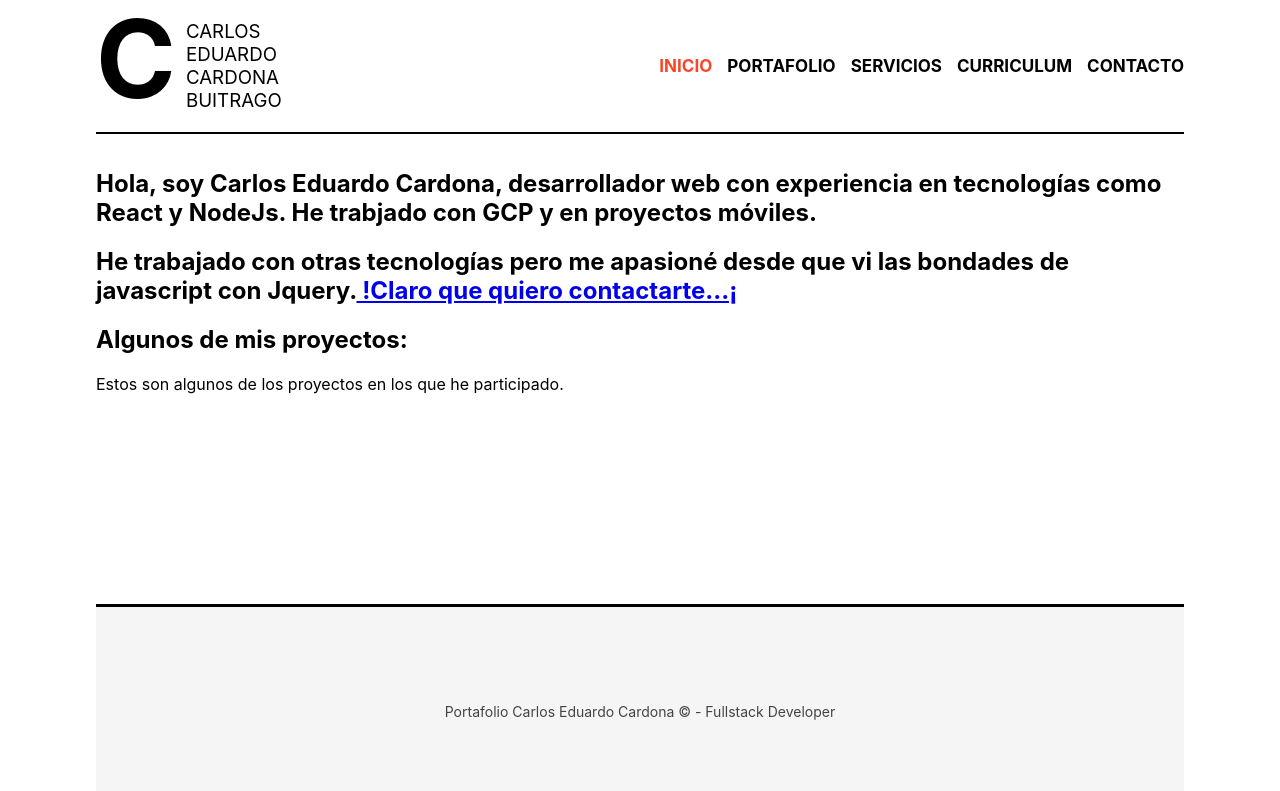
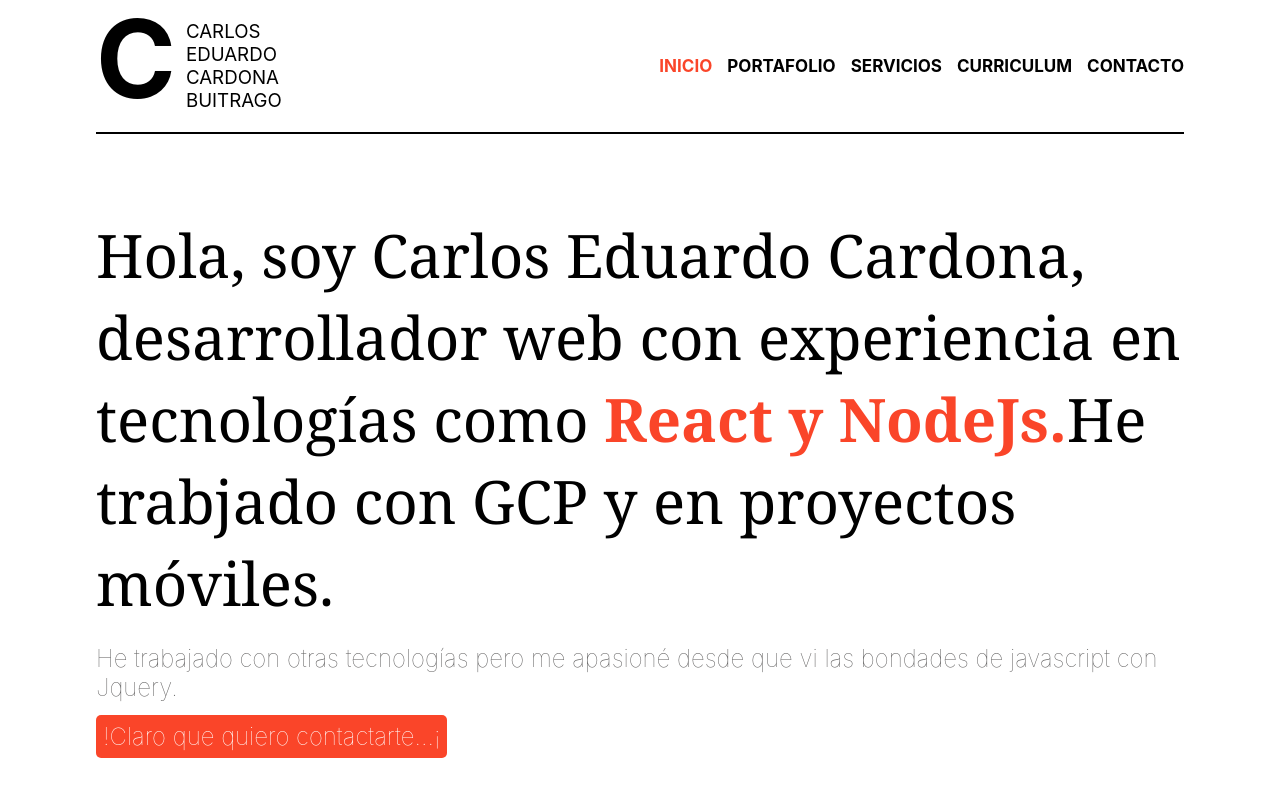
Before and after one commit to CarlosEduardoCardonaB/mi_portafoio, a React (Create React App) app: page /Inicio in a window 1280 px wide. Shown: the top 791 px of the page. Built offline with nearby package versions, Linux system fonts and the light colour scheme.

Commit message:
se se aplican estilos al inicio y a unos encabezados

```diff
--- a/src/componentes/Contacto.js
+++ b/src/componentes/Contacto.js
@@ -3,7 +3,7 @@ import React from 'react'
 export const Contacto = () => {
   return (
     <div className='page'>
-      <h1>Contacto</h1>
+      <h1 className='heading'>Contacto</h1>
 
       <form className='contacto' action='mailto:caeca425@gmail.com'>
         <input type='text' placeholder='Nombre'/>
--- a/src/componentes/Curriculum.js
+++ b/src/componentes/Curriculum.js
@@ -3,7 +3,7 @@ import React from 'react'
 export const Curriculum = () => {
   return (
     <div className='page'>
-      <h1>Curriculum</h1>
+      <h1 className='heading'>Curriculum</h1>
 
           <h2>Experiencia</h2>
           <ul>
--- a/src/componentes/Inicio.js
+++ b/src/componentes/Inicio.js
@@ -3,18 +3,16 @@ import { Link } from 'react-router-dom'
 
 export const Inicio = () => {
   return (
-    <div className='page'>
+    <div className='home'>
       <h1>
-        Hola, soy Carlos Eduardo Cardona, desarrollador web con experiencia en tecnologías como React y NodeJs.
+        Hola, soy Carlos Eduardo Cardona, desarrollador web con experiencia en tecnologías como <strong>React y NodeJs.</strong>
         He trabjado con GCP y en proyectos móviles.
       </h1>
-      <h2>
-        He trabajado con otras tecnologías pero me apasioné desde que vi las bondades de javascript con Jquery.
-        <Link to="/Contacto"> !Claro que quiero contactarte...¡</Link>
-      </h2>
+      <h2>He trabajado con otras tecnologías pero me apasioné desde que vi las bondades de javascript con Jquery.</h2>
+      <h2><Link to="/Contacto"> !Claro que quiero contactarte...¡</Link></h2>
 
       <section className='last-works'>
-        <h2>Algunos de mis proyectos:</h2>
+        <h2 className='heading'>Algunos de mis proyectos:</h2>
         <p>Estos son algunos de los proyectos en los que he participado.</p>
         <div className='works'>
 
--- a/src/componentes/Portafolio.js
+++ b/src/componentes/Portafolio.js
@@ -3,7 +3,7 @@ import React from 'react'
 export const Portafolio = () => {
   return (
     <div className='page'>
-      <h1>Portafolio</h1>
+      <h1 className='heading'>Portafolio</h1>
     </div>
   )
 }
--- a/src/componentes/Servicios.js
+++ b/src/componentes/Servicios.js
@@ -3,7 +3,7 @@ import React from 'react'
 export const Servicios = () => {
   return (
     <div className='page'>
-      <h1>Servicios</h1>
+      <h1 className='heading'>Servicios</h1>
 
       <section>
         <article className='service'>
--- a/src/index.css
+++ b/src/index.css
@@ -89,3 +89,51 @@ code {
   min-height: 150px;
   color: #444;
 }
+
+.home h1{
+  font-family: Georgia, 'Times New Roman', Times, serif;
+  font-weight: 400;
+  font-size: 60px;
+  margin-bottom: 0px;
+  margin-top: 80px;
+}
+
+.home strong{
+  color: #fa4529;
+}
+
+.home h2{
+  font-weight: lighter;
+  color: rgb(98, 97, 97);
+}
+
+.home a{
+  padding: 7px;
+  border-radius: 5px;
+  text-decoration: none;
+  color: white;
+  background-color: #fa4529;
+  transition: all 300ms;
+}
+
+.home a:hover{
+  background-color: greenyellow;
+  color: black;
+}
+
+.page .heading,
+.home .heading{
+  font-size: 40px;
+  font-weight: 500;
+  color: black;
+  margin-bottom: 0px;
+}
+
+.page .heading{
+  font-size: 55px;
+  font-weight: bold;
+}
+
+.home p{
+  color: rgb(98, 97, 97);
+}
```
